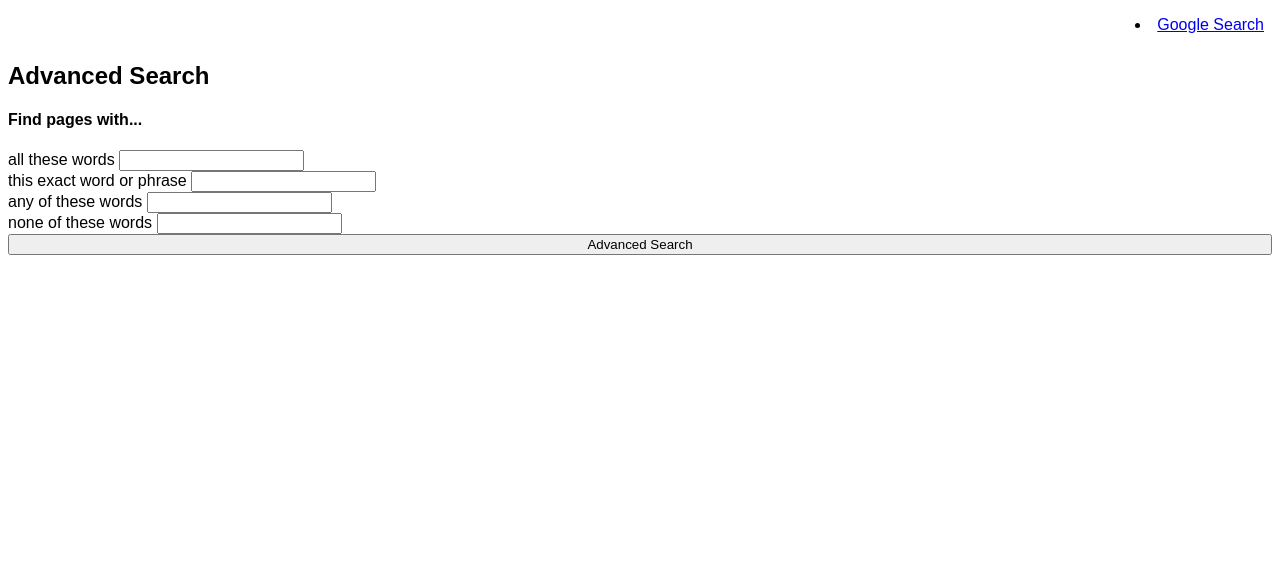
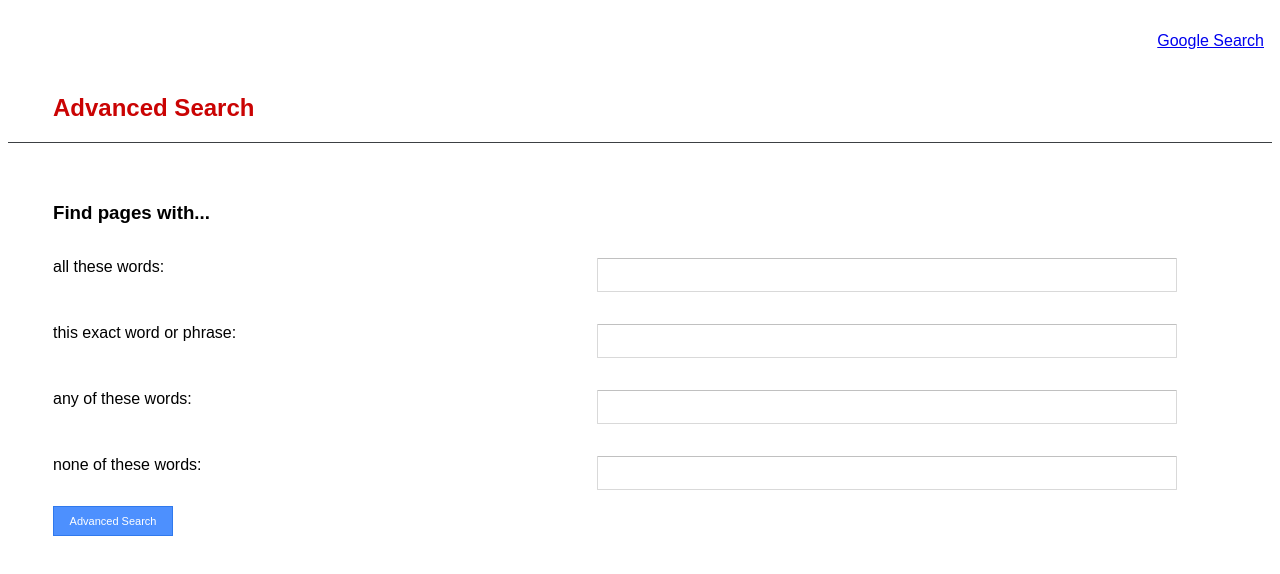
Before and after one commit to carolinekle/search, a plain HTML site: page advanced.html in a window 1280 px wide. Drawn offline with Linux system fonts and the light colour scheme.

Commit message:
Finish advanced.html and all files

```diff
--- a/advanced.html
+++ b/advanced.html
@@ -3,36 +3,38 @@
 <head>
     <meta charset="UTF-8">
     <meta name="viewport" content="width=device-width, initial-scale=1.0">
-    <title>Document</title>
+    <title>gOgGlE</title>
     <link rel="stylesheet" href="style.css">
 </head>
 <body>
     <div class = "navbar">
-        <li><a href="index.html">Google Search</a></li>
+        <ul>
+            <li><a href="index.html">Google Search</a></li>
+        </ul>
     </div>
 
     <h2 class="advanced">Advanced Search</h2>
     <div class="border"></div>
-    <h4>Find pages with...</h4>
 
-    <form action="http://google.com/search">
+    <form class="advanced-container"action="http://google.com/search">
+        <h3>Find pages with...</h3>
         <div class="form-row">
-            <label>all these words</label>
+            <label>all these words:</label>
             <input type="text" name="as_q">
         </div>
         <div class="form-row">
-            <label>this exact word or phrase</label>
+            <label>this exact word or phrase:</label>
             <input type="text" name="as_epq">
         </div>
         <div class="form-row">
-            <label>any of these words</label>
+            <label>any of these words:</label>
             <input type="text" name="as_oq">
         </div>
         <div class="form-row">
-            <label>none of these words</label>
+            <label>none of these words:</label>
             <input type="text" name="as_eq">
         </div>
-        <input type="submit" value="Advanced Search" class="advanced">
+        <input type="submit" value="Advanced Search" class="advanced-btn">
     </form>
 </body>
 </html>
--- a/style.css
+++ b/style.css
@@ -1,6 +1,7 @@
 body{
     font-family: arial, sans-serif;
 }
+
 ul{
     list-style-type: none;
     display: flex;
@@ -71,3 +72,55 @@ form{
     text-align: center;
     cursor: pointer;
 }
+.border{
+    width: auto;
+    height: 1px;
+    background-color: #3c4043;
+    margin:0px;
+}
+
+.advanced{
+    color: rgb(202, 3, 3);
+    margin-left: 45px;
+}
+
+.form-row{
+    padding:1rem 1rem 1rem 0px;
+}
+
+.form-row > label{
+    float: left;
+}
+.form-row > input{
+    float: right;
+    min-width: 167px;
+    min-height: 30px;
+    vertical-align: middle;
+    width: 50%;
+    padding-inline: .5rem;
+    border-radius: 1px;
+    border: 1px solid #d9d9d9;
+    border-top: 1px solid #c0c0c0;
+    font-size: 13px;
+}
+
+.advanced-btn{
+    box-shadow: none;
+    background-color: #4d90fe;
+    border: 1px solid #3079ed;
+    color: #fff;
+    float:right;
+    width:100px;
+    line-height: 100%;
+    height: 30px;
+    min-width: 120px;
+    font-size:11px;
+    cursor:pointer;
+}
+
+.advanced-container{
+    max-width: 1140px;
+    min-width: 200px;
+    width: 96%;
+    margin: 40px 2% 0 45px;
+}
```
Also changed, not shown: images.html (+1 -1 lines), index.html (+1 -1 lines).
